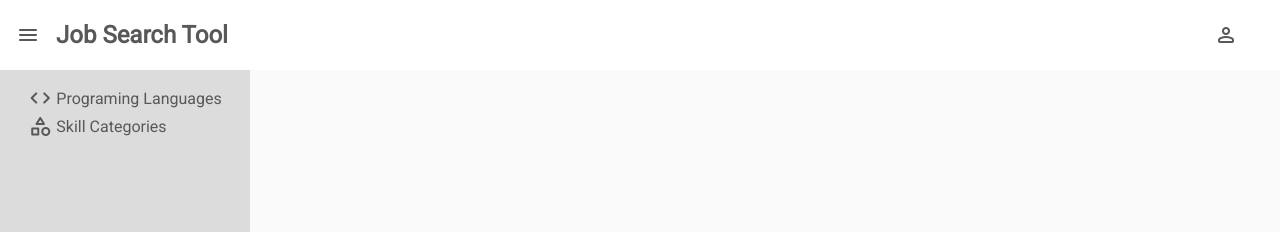
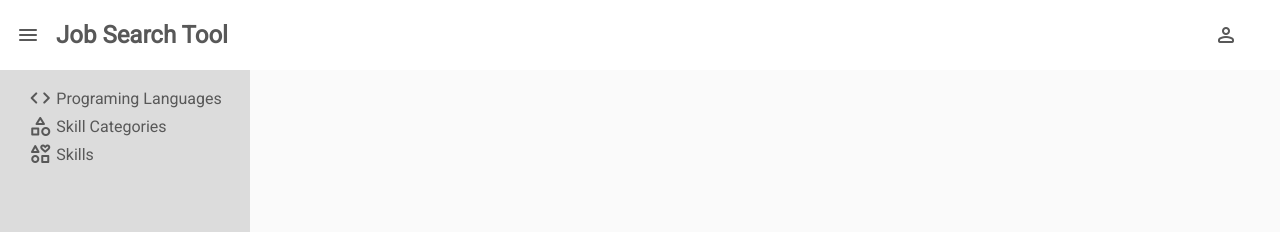
Before and after one commit to e-leite/sales_form_front_end_angular, an Angular app: page / in a window 1280 px wide. Shown: the top 232 px of the page. Built offline with nearby package versions, Linux system fonts and the light colour scheme.

Commit message:
feat: add routes to skills and refactory routes to use children routes.

```diff
--- a/src/app/core/services/sidebar-service.ts
+++ b/src/app/core/services/sidebar-service.ts
@@ -9,6 +9,7 @@ export class SidebarService {
     private sidebarMenuItems: SidebarMenuItem[] = [
         { label: 'Programing Languages', route: 'programinglanguages', icon: 'code' },
         { label: 'Skill Categories', route: 'skillcategories', icon: 'category' },
+        { label: 'Skills', route: 'skills', icon: 'interests' },
     ];
 
     getSidebarMenuItems(): Observable<SidebarMenuItem[]> {
--- a/src/app/skill-category/components/skill-category-list-component/skill-category-list-component.html
+++ b/src/app/skill-category/components/skill-category-list-component/skill-category-list-component.html
@@ -1,3 +1,4 @@
+<router-outlet></router-outlet>
 <div class="main-container">
     <div class="title-container">
         <span>Skill Categories</span>
--- a/src/app/skill-category/components/skill-category-list-component/skill-category-list-component.ts
+++ b/src/app/skill-category/components/skill-category-list-component/skill-category-list-component.ts
@@ -1,13 +1,13 @@
 import { Component, inject, OnInit } from '@angular/core';
 import { SkillCategoryService } from '../../services/skill-category-service';
 import { ISkillCategory } from '../../../shared/interfaces/skill-category.interface';
-import { Router, ActivatedRoute } from '@angular/router';
+import { Router, ActivatedRoute, RouterModule } from '@angular/router';
 import { DatePipe } from '@angular/common';
 import { ButtonComponent } from "../../../shared/components/button-component/button-component";
 
 @Component({
   selector: 'app-skill-category-list-component',
-  imports: [DatePipe, ButtonComponent],
+  imports: [DatePipe, ButtonComponent, RouterModule],
   templateUrl: './skill-category-list-component.html',
   styleUrl: './skill-category-list-component.scss'
 })
@@ -21,7 +21,7 @@ export class SkillCategoryListComponent implements OnInit {
     skillCategories: ISkillCategory[] = []
 
     ngOnInit(): void {
-        this.getSkillCategories();
+        this.route.url.subscribe(() => this.getSkillCategories());
     }
 
     onCreateNew() {
@@ -41,7 +41,6 @@ export class SkillCategoryListComponent implements OnInit {
     private getSkillCategories() {
         this.skillCategoryService.get().subscribe(data => {
             this.skillCategories = data;
-            console.log(this.skillCategories);
         });
     }
 
```
Also changed, not shown: src/app/app.routes.ts (+29 -4 lines).
